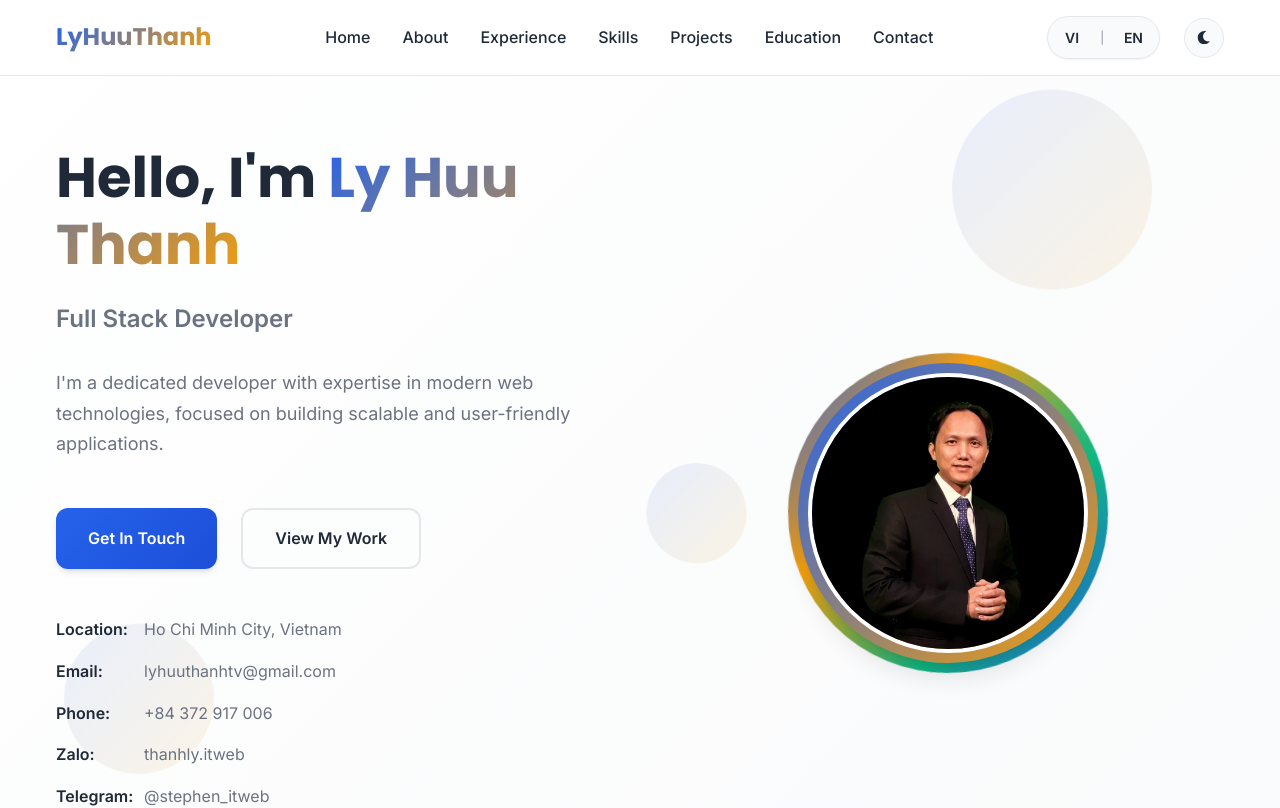
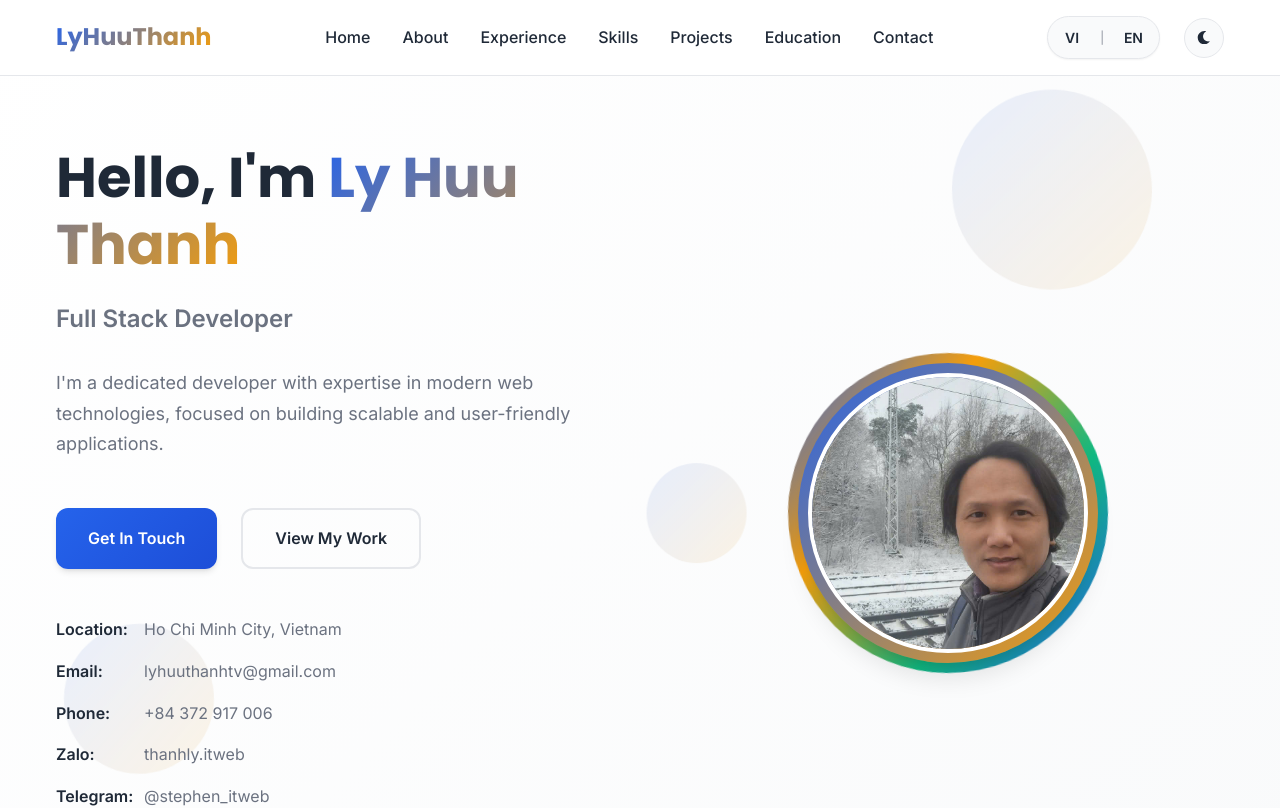
Before and after one commit to ly01dev/lht-cv, a React (Create React App) app in the folder frontend/: page / in a window 1280 px wide. Shown: the top 808 px of the page. Built offline with nearby package versions, Linux system fonts and the light colour scheme.

Commit message:
Change profile image to muadong.jpg in Hero component

```diff
--- a/frontend/src/components/Hero.js
+++ b/frontend/src/components/Hero.js
@@ -177,7 +177,7 @@ const Hero = () => {
                 <div className="info-value-with-qr">
                   <span className="info-value">{t('hero.info.telegramValue')}</span>
                   <div className="qr-code-popup">
-                    <img src="/images/telegram.jpg" alt="Telegram QR Code" />
+                    <img src="/images/tele.jpg" alt="Telegram QR Code" />
                     <span>{t('hero.info.scanToConnect')}</span>
                   </div>
                 </div>
@@ -219,7 +219,7 @@ const Hero = () => {
           >
             <div className="profile-image-container">
               <img
-                src="/images/thanh-ly.png"
+                src="/images/muadong.jpg"
                 alt={profile.name}
                 className="profile-image"
               />
```
